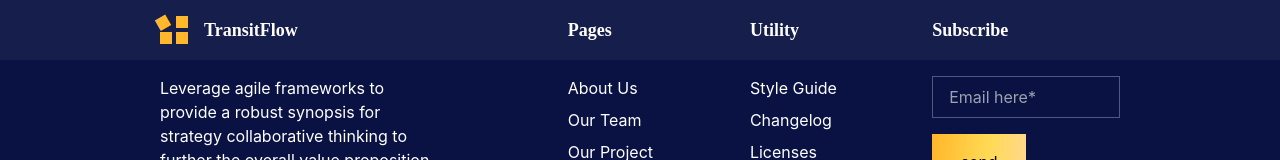
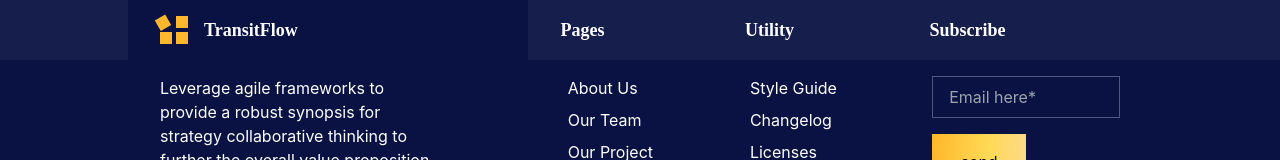
Before and after one commit to smartcollins/logistics, a React (Create React App) app: page / in a window 1280 px wide. Shown: the top 160 px of the page. Built offline with nearby package versions, Linux system fonts and the light colour scheme.

Commit message:
minor change in Footer

```diff
--- a/src/component/Footer.jsx
+++ b/src/component/Footer.jsx
@@ -18,7 +18,7 @@ const Footer = () => {
                     </div>
                     <p>TransitFlow</p>
                 </div> */}
-                <div className="w-full"><Logo/></div>
+                <div style={{ backgroundColor: color.blueBg }} className="w-full -ml-8 pl-8"><Logo/></div>
                 <p className='w-2/5'>Pages</p>
                 <p className='w-2/5'>Utility</p>
                 <p className='w-2/4'>Subscribe</p>
```
